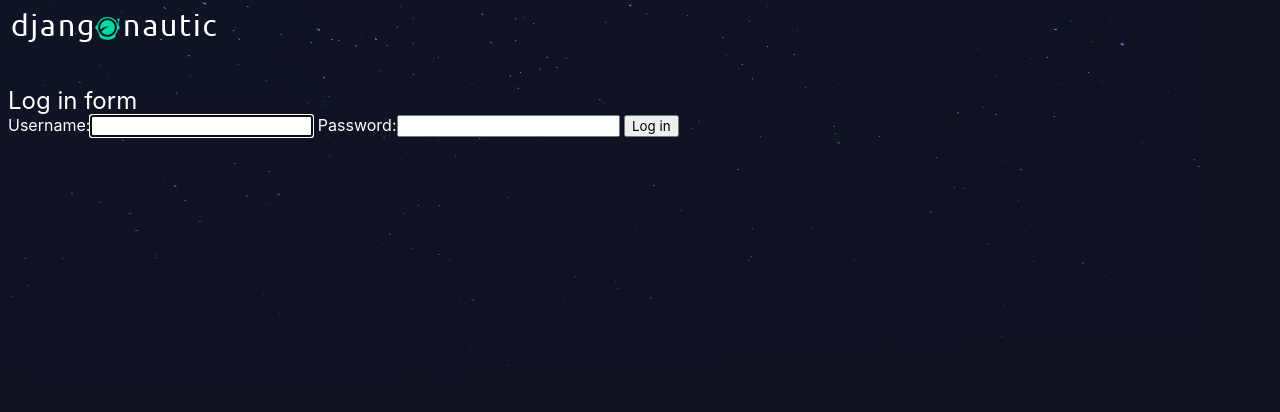
After one commit to kamil-alekber/django-site-example, a Django app: page /accounts/login/ in a window 1280 px wide. The commit adds this page. Shown: the top 412 px of the page. Run offline with Django 3.2, Linux system fonts and the light colour scheme.

Commit message:
feat: loggin in users

```diff
--- /dev/null
+++ b/accounts/templates/accounts/login.html
@@ -0,0 +1,11 @@
+{% extends 'base_layout.html'%} {% block content%}
+
+<div>
+  <h2>Log in form</h2>
+  <form action="{% url 'accounts:login'%}" method="POST" class="site-form">
+    {%csrf_token%} {{ form }}
+    <button type="submit">Log in</button>
+  </form>
+</div>
+
+{% endblock%}
--- a/accounts/templates/accounts/signup.html
+++ b/accounts/templates/accounts/signup.html
@@ -2,7 +2,7 @@
 
 <div>
   <h2>sign up for the blog site</h2>
-  <form action="/accounts/signup/" method="POST" class="site-form">
+  <form action="{% url 'accounts:signup'%}" method="POST" class="site-form">
     {%csrf_token%} {{ form }}
     <button type="submit">Signup</button>
   </form>
--- a/accounts/urls.py
+++ b/accounts/urls.py
@@ -5,4 +5,5 @@ app_name = "accounts"
 
 urlpatterns = [
     path('signup/', views.signup_view, name="signup"),
+    path('login/', views.login_view, name="login"),
 ]
--- a/accounts/views.py
+++ b/accounts/views.py
@@ -1,5 +1,6 @@
 from django.shortcuts import render, redirect
-from django.contrib.auth.forms import UserCreationForm
+from django.contrib.auth.forms import UserCreationForm, AuthenticationForm
+from django.contrib.auth import login
 # from .models import Article
 
 
@@ -8,10 +9,24 @@ def signup_view(request):
         # check the form validation
         form = UserCreationForm(request.POST)
         if form.is_valid():
-            form.save()
+            user = form.save()
+            login(request, user)
             # log the user in
-            # appName:approute name
+            # appName:route name
             return redirect('articles:article_list')
     else:
         form = UserCreationForm()
     return render(request, 'accounts/signup.html', {'form': form})
+
+
+def login_view(request):
+    if request.method == 'POST':
+        form = AuthenticationForm(data=request.POST)
+        if form.is_valid():
+            # log in the user
+            user = form.get_user()
+            login(request, user)
+            return redirect('articles:article_list')
+    else:
+        form = AuthenticationForm()
+    return render(request, 'accounts/login.html', {'form': form})
```
Also changed, not shown: db.sqlite3.
